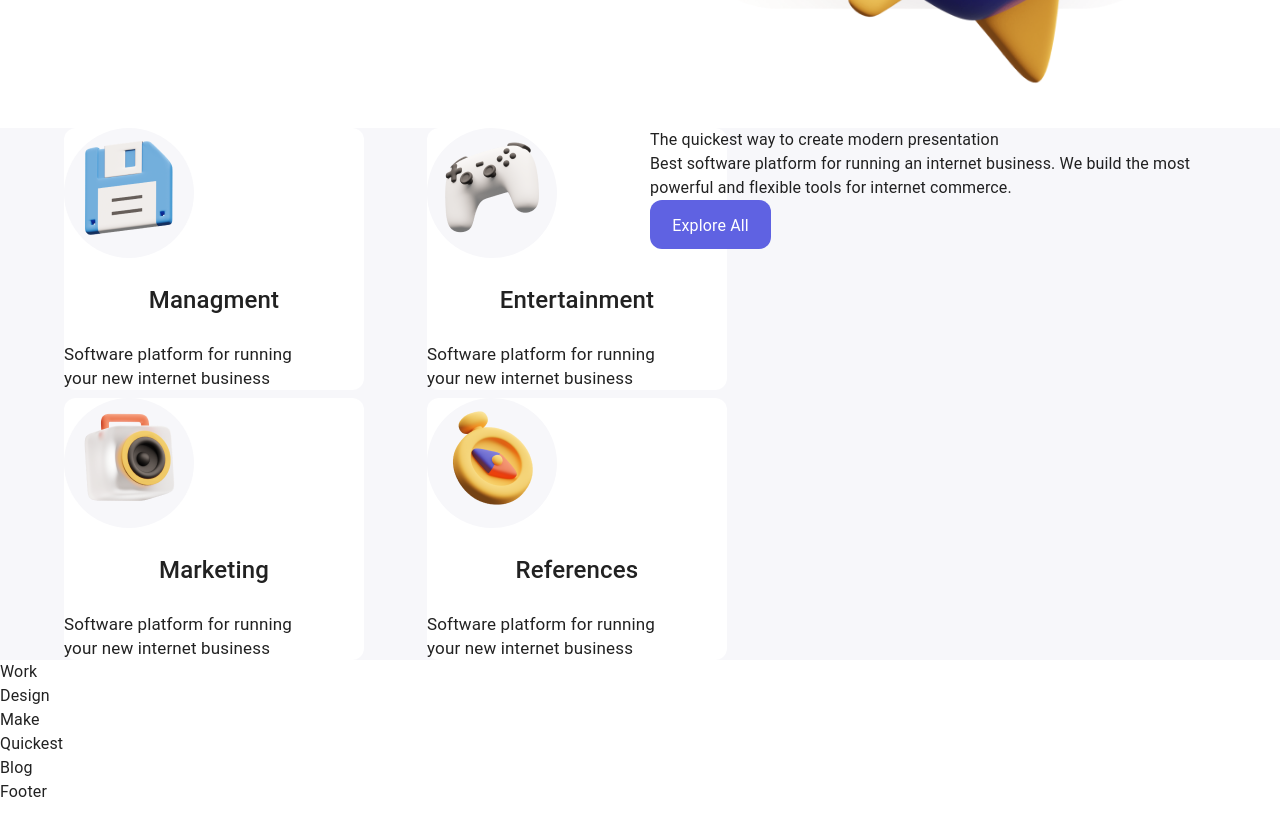
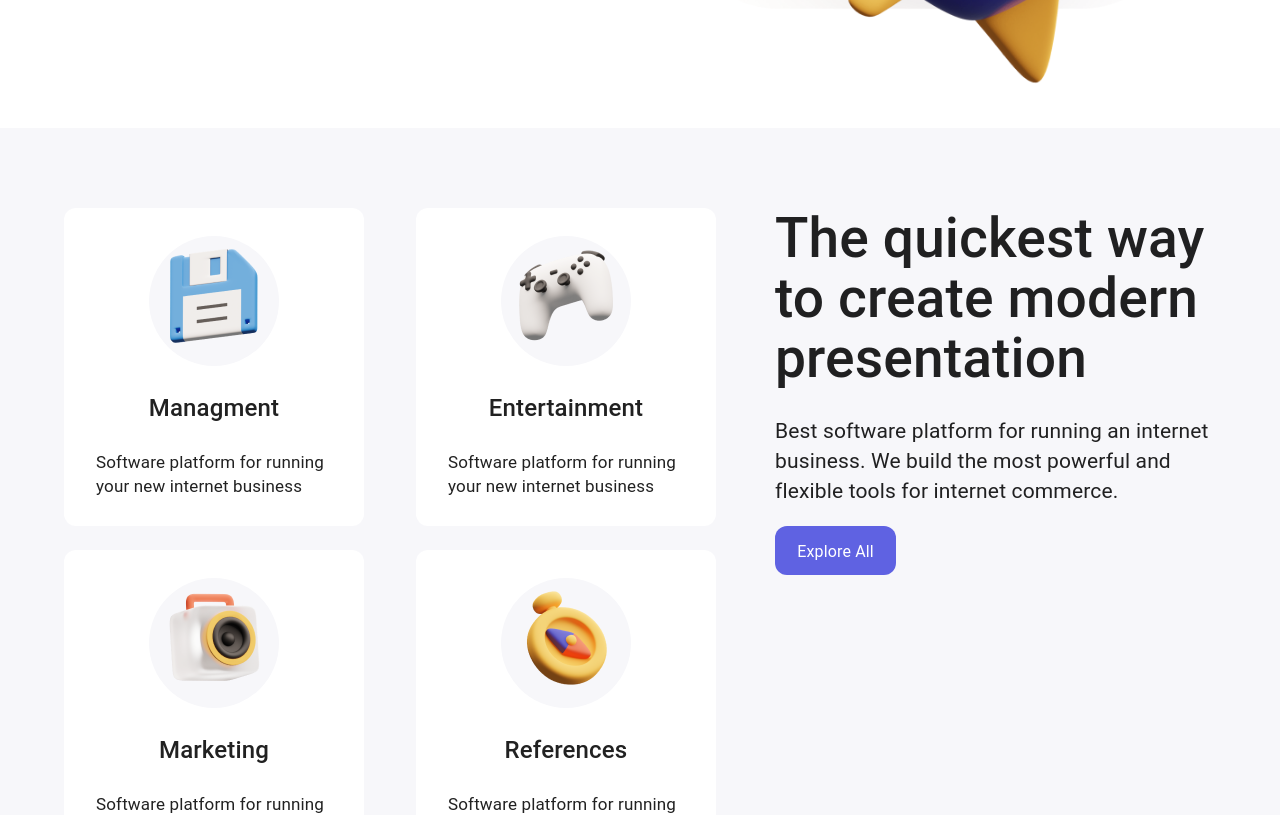
Before and after one commit to sbsakib8/degikproject, a React (Vite) app in the folder vite-project/: page / in a window 1280 px wide. Shown: the part 500-1315 px from the top of the page. Built offline with nearby package versions, Linux system fonts and the light colour scheme.

Commit message:
explore section dome

```diff
--- a/vite-project/src/explore/Explore.jsx
+++ b/vite-project/src/explore/Explore.jsx
@@ -5,18 +5,18 @@ function Explore() {
   return (
     <>
   {/* main div */}
-       <div className=' container bg-boxColor grid grid-cols-1 md:grid-cols-2 gap-5'>
+       <div className=' container w-full bg-boxColor grid grid-cols-1 lg:grid-cols-2 gap-5py-8 py-9 md:py-14 lg:py-20'>
         {/* left sight */}
-        <div className='grid grid-cols-1 mx-auto  md:grid-cols-2 gap-2 md:gap-x-32 lg:gap-x-40'>
+        <div className='grid grid-cols-1 mx-auto  md:grid-cols-2 gap-6 md:gap-x-32 lg:gap-x-35 '>
         {
           Exploresdata.map((item) => (
-            <div  key={item.id} className='  bg-white w-[300px] h-[310] flex flex-1 flex-col rounded-xl gap-7 '>
-             <div className='bg-boxColor w-[130px] h-[130px] rounded-full'>
+            <div  key={item.id} className='  bg-white w-[300px] h-[310] flex flex-1 flex-col rounded-xl gap-7 py-7'>
+             <div className='bg-boxColor w-[130px] h-[130px] rounded-full mx-auto'>
              <img className=' mx-auto mt-3 w-[96px] h-[96px]' src={item.ing} alt={item.title} />
              </div>
 
                 <h3 className=' font-medium text-[24px] leading-7 text-center'>{item.title}</h3>
-                <p className=' max-w-[236px] text-[17px] font-normal leading-6'>{item.preragraph}</p>
+                <p className=' max-w-[236px] text-[17px] font-normal leading-6 mx-auto text-wrap'>{item.preragraph}</p>
 
             </div>
           ))
@@ -24,9 +24,9 @@ function Explore() {
         </div>
 
         {/* right sight */}
-         <div>
-          <h2>The quickest way to create modern presentation</h2>
-          <p>Best software platform for running an internet business. We build the most powerful and flexible tools for internet commerce.</p>
+         <div className='lg:ml-[135px] mt-7 lg:mt-0 '>
+          <h2 className=' max-w-[463px] font-medium text-[44px] md:text-[55px] leading-[50px] lg:leading-[60px] text-wrap mb-7'>The quickest way to create modern presentation</h2>
+          <p className=' max-w-[448px] text-wrap font-normal text-[21px] leading-[30px] mb-5'>Best software platform for running an internet business. We build the most powerful and flexible tools for internet commerce.</p>
            <Button btn='Explore All'/>
          </div>
 
--- a/vite-project/src/index.css
+++ b/vite-project/src/index.css
@@ -1,3 +1,9 @@
 @tailwind base;
 @tailwind components;
 @tailwind utilities;
+
+*{
+    margin: 0;
+    padding: 0;
+    box-sizing: border-box;
+}
```
